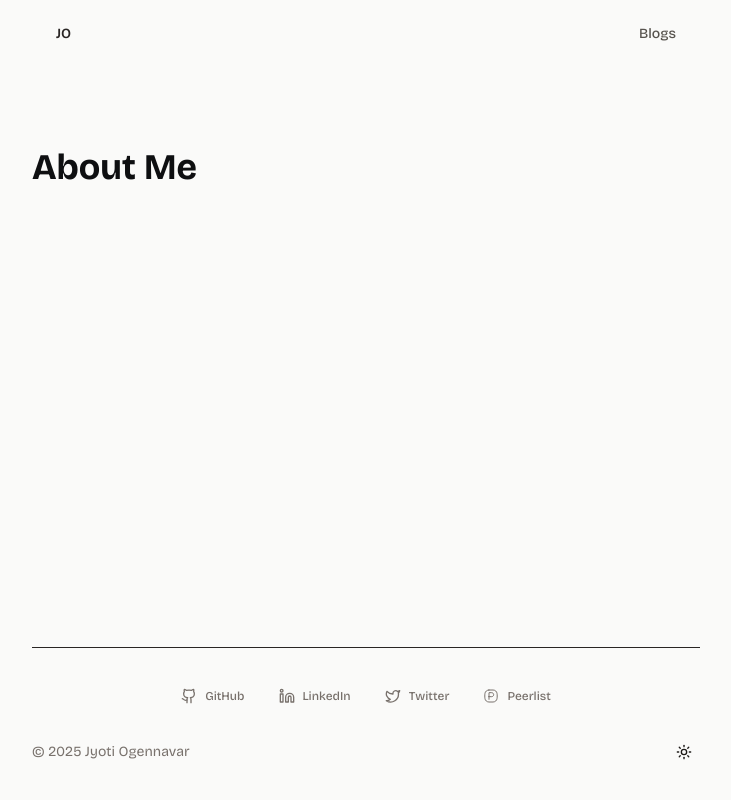
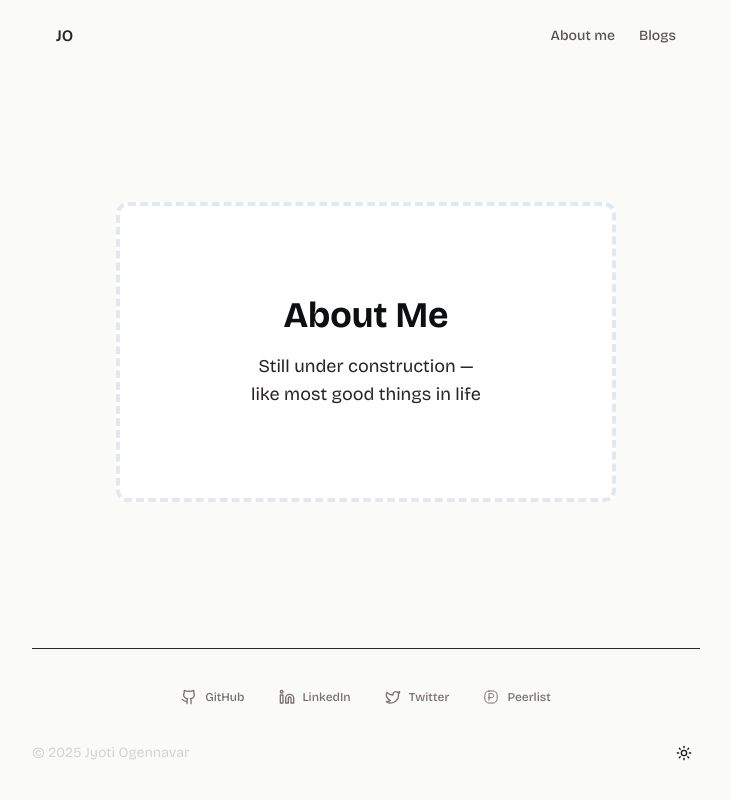
Before and after one commit to jyotiogennavar/portfolio, a Next.js app: page /about-me in a window 1280 px wide. Shown: the whole page, without its empty margins (274-1005 px from the left). Built offline with nearby package versions, Linux system fonts and the light colour scheme.

Commit message:
feat: implement scroll-to-top button in Home component, enhance About Me page layout, and update footer text styling

```diff
--- a/src/app/about-me/page.tsx
+++ b/src/app/about-me/page.tsx
@@ -1,15 +1,19 @@
-
-
-
 const AboutMePage = () => {
   return (
     <div className="bg-background text-foreground">
       <div className="mt-20 mb-8">
-        <h1 className="text-4xl font-bold mb-4">About Me</h1>
+        <div className="flex items-center justify-center min-h-[400px]">
+          <div className="rounded-xl border-dashed border-4 bg-card text-card-foreground p-8 hover:border-pink-500 transition-colors text-center w-[500px] min-h-[300px] flex flex-col items-center justify-center">
+            <h1 className="text-4xl font-bold mb-4">About Me</h1>
 
+            <p className="text-stone-800 dark:text-stone-200 text-lg text-balance">
+              Still under construction — like most good things in life
+            </p>
+          </div>
+        </div>
       </div>
     </div>
-  )
-}
+  );
+};
 
 export default AboutMePage;
--- a/src/app/page.tsx
+++ b/src/app/page.tsx
@@ -1,5 +1,6 @@
 "use client";
 
+import { useState, useEffect } from "react";
 import Image from "next/image";
 import { motion, easeOut } from "framer-motion";
 import TechStack from "@/components/techstack";
@@ -15,6 +16,7 @@ import {
   Github,
   ExternalLink,
   ArrowRight,
+  ChevronUp,
 } from "lucide-react";
 import Link from "next/link";
 // import { ThemeToggle } from "@/components/theme-toggle";
@@ -44,6 +46,18 @@ const itemVariants = {
 };
 
 export default function Home() {
+  const [showScrollTop, setShowScrollTop] = useState(false);
+
+  useEffect(() => {
+    const handleScroll = () => {
+      // Show button when user scrolls down more than 300px
+      setShowScrollTop(window.scrollY > 300);
+    };
+
+    window.addEventListener("scroll", handleScroll);
+    return () => window.removeEventListener("scroll", handleScroll);
+  }, []);
+
   const handleContactClick = () => {
     window.location.href =
       "mailto:hey@jyotiogennavar.com?subject=Project Inquiry&body=Hi Jyoti, I'd like to discuss a project opportunity with you.";
@@ -57,6 +71,13 @@ export default function Home() {
     document.body.appendChild(link);
     link.click();
     document.body.removeChild(link);
+  };
+
+  const scrollToTop = () => {
+    window.scrollTo({
+      top: 0,
+      behavior: "smooth",
+    });
   };
 
   return (
@@ -315,6 +336,20 @@ export default function Home() {
           </div>
         </div>
       </motion.section>
+
+      {/* Scroll to Top Button */}
+      {showScrollTop && (
+        <motion.button
+          onClick={scrollToTop}
+          className="fixed bottom-6 right-6 w-10 h-10 rounded-full bg-stone-200 dark:bg-stone-800 hover:bg-stone-300 dark:hover:bg-stone-600 flex items-center justify-center shadow-lg transition-all duration-200 hover:scale-110 z-50"
+          initial={{ opacity: 0, scale: 0 }}
+          animate={{ opacity: 1, scale: 1 }}
+          exit={{ opacity: 0, scale: 0 }}
+          aria-label="Scroll to top"
+        >
+          <ChevronUp className="w-6 h-6 text-stone-700 dark:text-stone-100" />
+        </motion.button>
+      )}
     </motion.div>
   );
 }
--- a/src/components/footer.tsx
+++ b/src/components/footer.tsx
@@ -61,8 +61,8 @@ const Footer = () => {
         </div>
 
         <div className="flex flex-wrap items-center justify-between gap-4 max-[26.5625rem]:flex-col max-[26.5625rem]:items-center max-[26.5625rem]:justify-center max-[26.5625rem]:px-4">
-          <div className="flex items-center gap-3 text-sm text-stone-500 max-[26.5625rem]:justify-center">
-            <span>© 2025 Jyoti Ogennavar</span>
+          <div className="flex items-center gap-3 text-sm text-stone-300 max-[26.5625rem]:justify-center">
+            <p>© 2025 Jyoti Ogennavar</p>
           </div>
 
           <div className="flex items-center gap-3 max-[26.5625rem]:justify-center">
--- a/src/components/navbar.tsx
+++ b/src/components/navbar.tsx
@@ -4,8 +4,7 @@ import Link from "next/link"
 
 export const Navbar = () => {
   const navItems = [
-    // { name: "Home", href: "/" },
-    // { name: "About me", href: "/about-me" },
+    { name: "About me", href: "/about-me" },
     // { name: "Projects", href: "/projects" },
     { name: "Blogs", href: "/blog" },
     // { name: "Lab", href: "/lab" },
@@ -16,7 +15,7 @@ export const Navbar = () => {
     <nav className="flex items-center justify-between px-6 py-6">
       <Link
         href="/"
-        className="text-sm font-semibold text-stone-800 transition-colors hover:text-stone-600 dark:text-stone-100 dark:hover:text-stone-300"
+        className="text-base font-semibold text-stone-800 transition-colors hover:text-stone-600 dark:text-stone-100 dark:hover:text-stone-300"
       >
         JO
       </Link>
--- a/src/content/blog/welcome-to-my-blog.mdx
+++ b/src/content/blog/welcome-to-my-blog.mdx
@@ -22,7 +22,7 @@ Welcome to my corner of internet.
 I decided to be a software engineer when i was 10 because my Dad was one.
 Fast forward 15 years i have completed my engineering and now work as a Senior Web developer.
 
-i am person with many talents and many more interests. And i will do my best to share them all here.
+I am person with many talents and many more interests. And I will do my best to share them all here.
 
 My 2026 plan is to write a lot, about my learnings, projects and experiences building them.
 I will be writing about everything Frontend related in efforts to learn more and help others along in their journeys.
```
